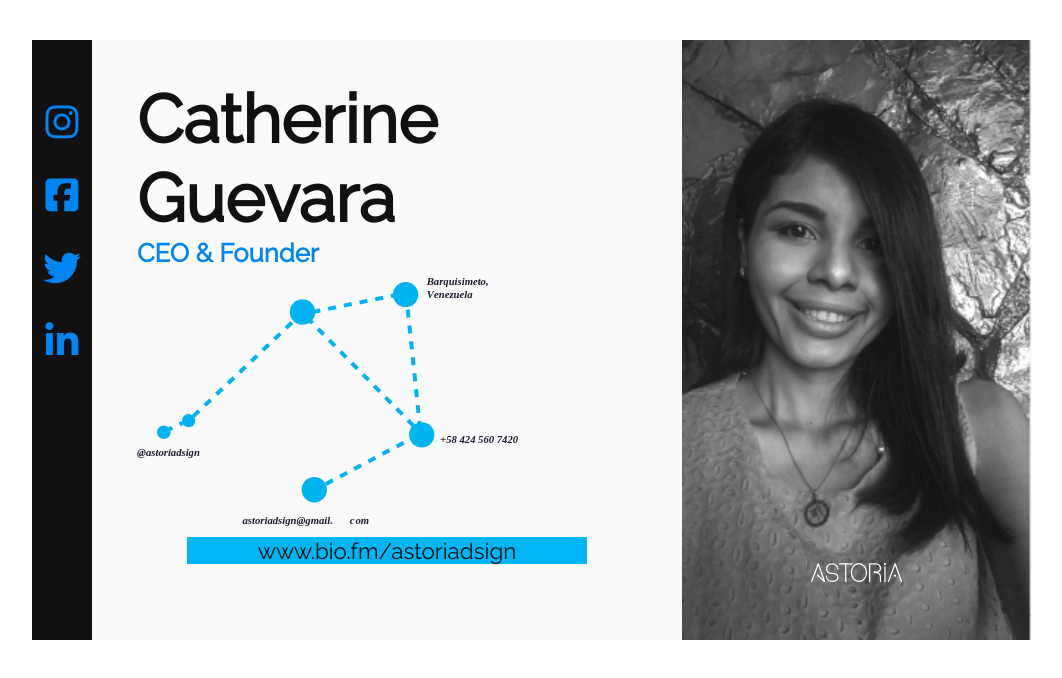
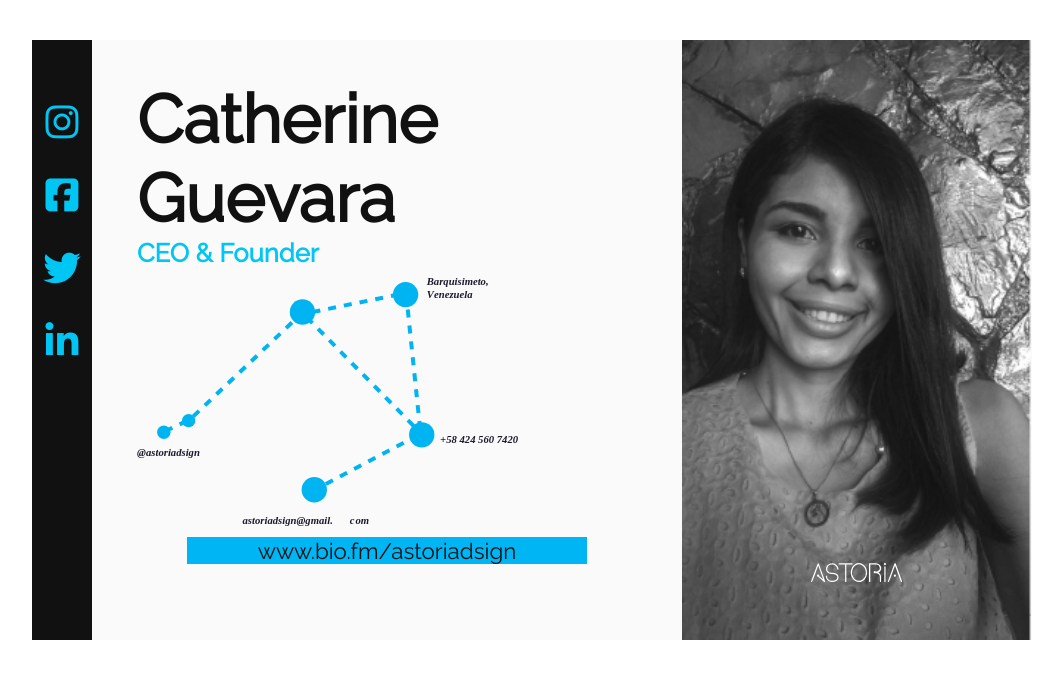
Before and after one commit to dobermans150/Firma-de-email-CEO-Astoria, a plain HTML site: page index.html in a window 1280 px wide. Shown: the whole page, without its empty margins (108-1170 px from the left). Drawn offline with Linux system fonts and the light colour scheme.

Commit message:
correccion de colores

```diff
--- a/style.css
+++ b/style.css
@@ -47,14 +47,14 @@ body {
 .lateral div a,
 .lateral div img {
   display: block;
-  color: #0085f3;
+  color: #00C6F4;
   margin-top: 0.8em;
   font-size: 250%;
   transition: color 400ms ease-out;
 }
 
 .lateral div a:hover,
-.content #url a:hover {
+.content .url a:hover {
   color: #fafafa;
 }
 
@@ -96,7 +96,7 @@ body {
 
 #title h3 {
   font-size: 1.6em;
-  color: #0085f3;
+  color: #00C6F4;
   font-family: 'Raleway', sans-serif;
 }
 
```
